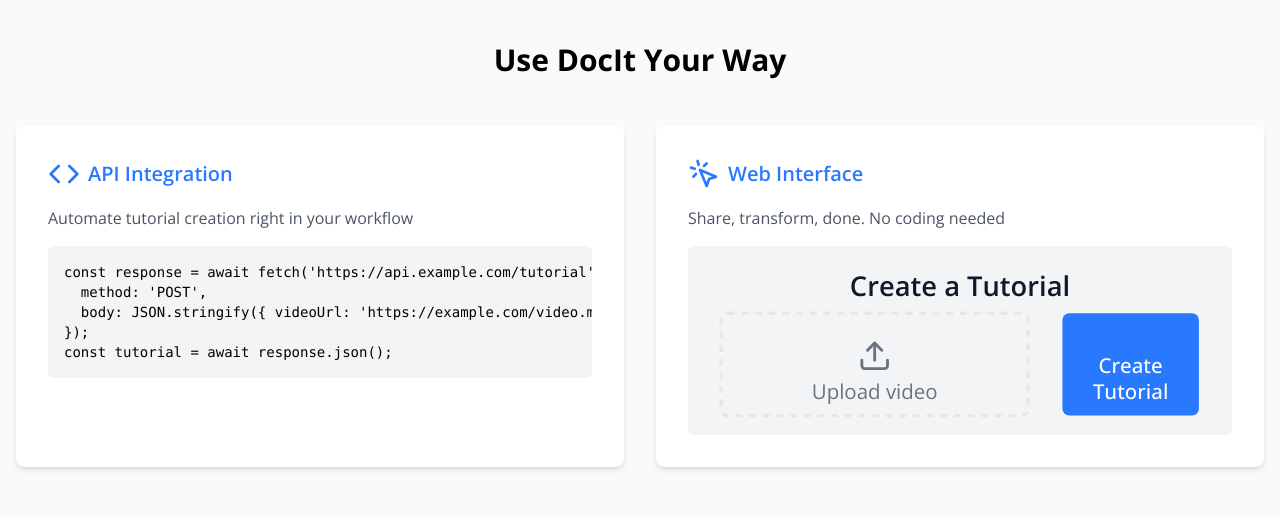
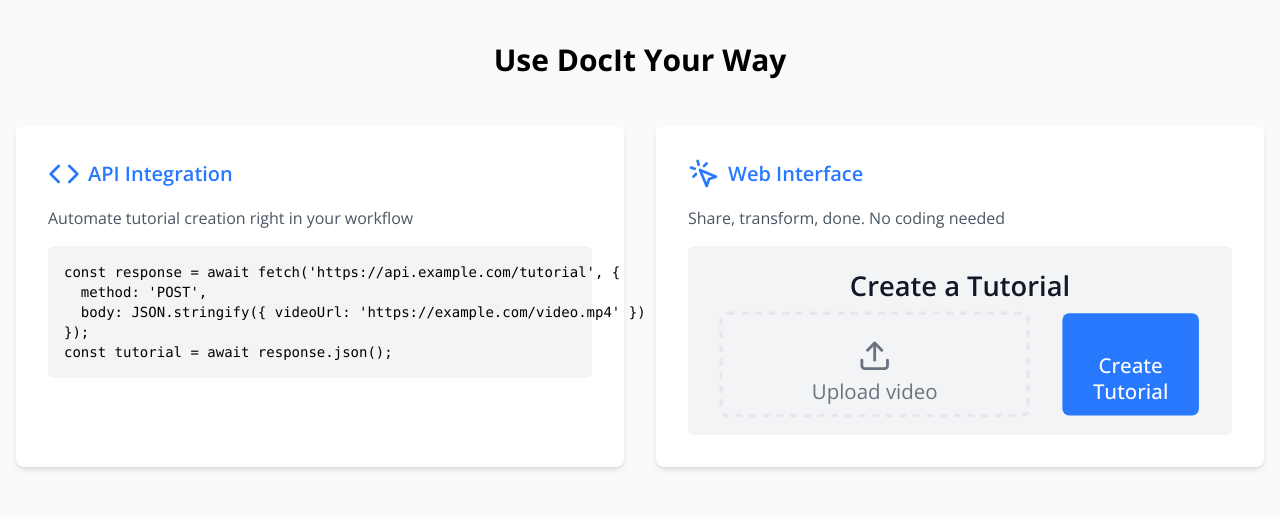
Before and after one commit to hadarbas/docit_website, a Next.js app: page / in a window 1280 px wide. Shown: the part 1940-2457 px from the top of the page. Built offline with nearby package versions, Linux system fonts and the light colour scheme.

Commit message:
Update Workflow.tsx

```diff
--- a/app/components/Workflow.tsx
+++ b/app/components/Workflow.tsx
@@ -6,13 +6,13 @@
       <div className="container mx-auto px-4">
         <h2 className="text-3xl font-bold mb-12 text-center text-black">Use DocIt Your Way</h2>
         <div className="grid md:grid-cols-2 gap-8">
-          <div className="bg-white p-8 rounded-lg shadow-md">
+          <div className="bg-white p-8 rounded-lg shadow-md flex flex-col">
             <div className="flex items-center mb-4">
               <Code className="w-8 h-8 text-[#2979FF] mr-2" />
               <h3 className="text-xl font-semibold text-[#2979FF]">API Integration</h3>
             </div>
             <p className="text-gray-600 mb-4">Automate tutorial creation right in your workflow</p>
-            <pre className="bg-gray-100 p-4 rounded-md text-sm overflow-x-auto max-w-full">
+            <pre className="bg-gray-100 p-4 rounded-md text-sm  max-w-full">
               <code className="language-javascript">
                 {`const response = await fetch('https://api.example.com/tutorial', {
   method: 'POST',
@@ -28,7 +28,7 @@
               <h3 className="text-xl font-semibold text-[#2979FF]">Web Interface</h3>
             </div>
             <p className="text-gray-600 mb-4">Share, transform, done. No coding needed</p>
-             <div className="bg-gray-100 p-4 rounded-md flex items-center justify-center flex-col">
+            <div className="bg-gray-100 p-4 rounded-md flex items-center justify-center flex-col">
               <svg
                 viewBox="0 0 300 92"
                 fill="none"
```
